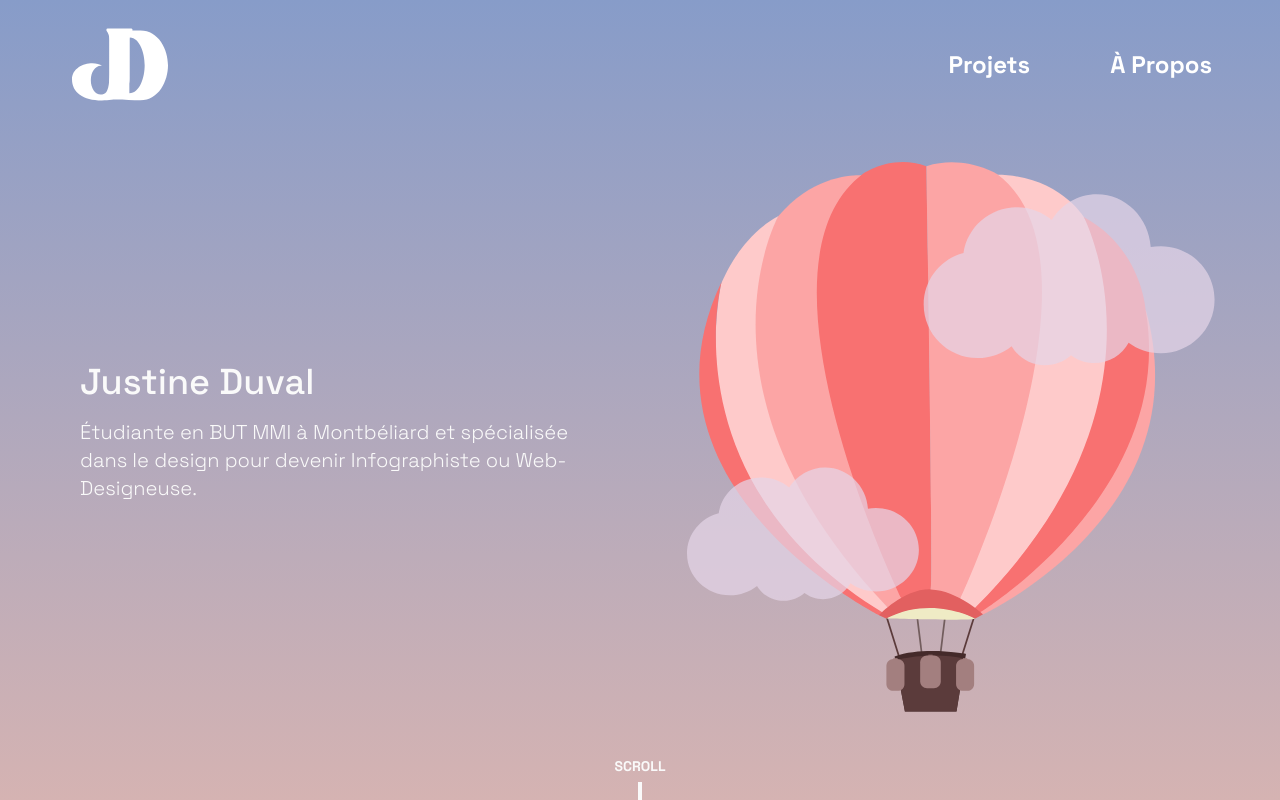
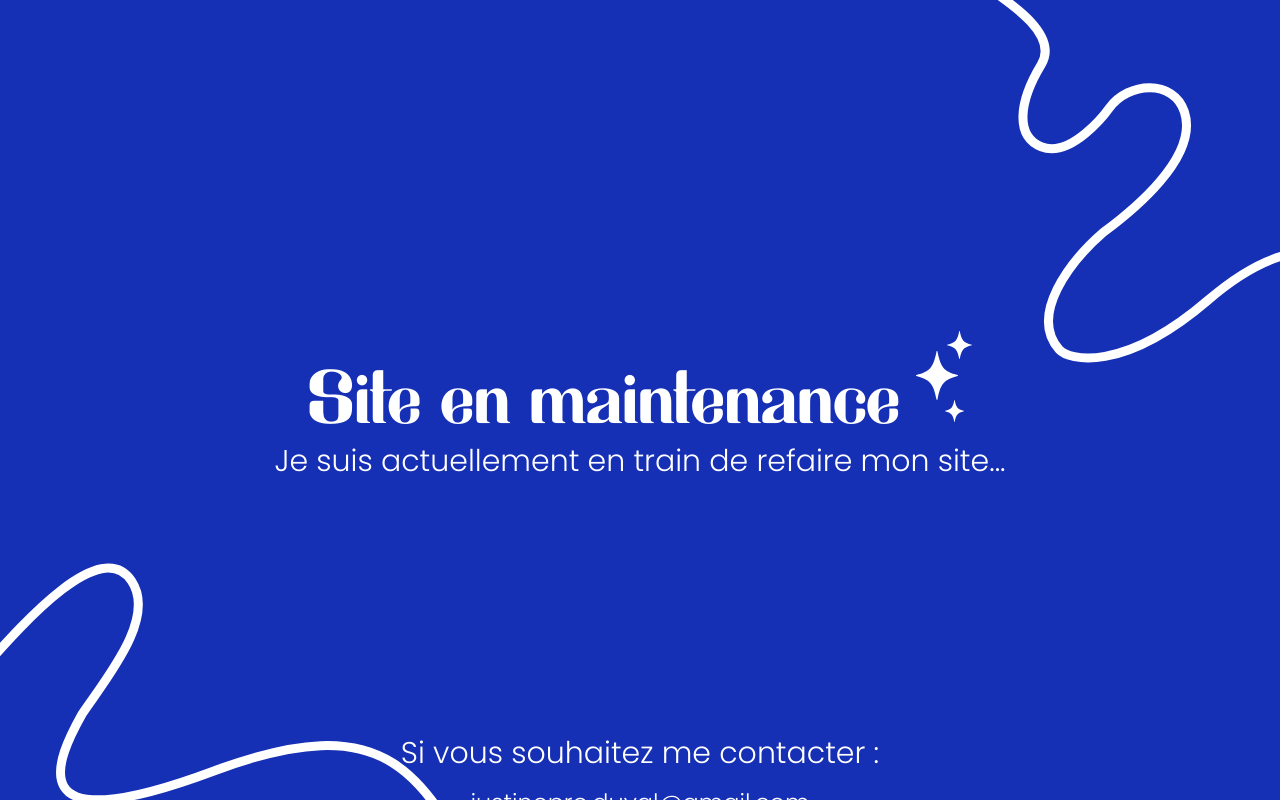
Before and after one commit to duval-justine/Portfolio_Justine_Duval, a Vue app: page / in a window 1280 px wide. Built offline with nearby package versions, Linux system fonts and the light colour scheme.

Commit message:
Site en maintenance

```diff
--- a/index.html
+++ b/index.html
@@ -20,6 +20,13 @@
     href="https://fonts.googleapis.com/css2?family=Karla:ital,wght@0,200;0,300;0,400;0,500;0,600;0,700;0,800;1,200;1,300;1,400;1,500;1,600;1,700;1,800&display=swap"
     rel="stylesheet">
 
+  <!-- Police Poppins -->
+  <link rel="preconnect" href="https://fonts.googleapis.com">
+  <link rel="preconnect" href="https://fonts.gstatic.com" crossorigin>
+  <link href="https://fonts.googleapis.com/css2?family=Poppins:ital,wght@0,100;0,200;0,300;0,400;0,500;0,600;0,700;0,800;0,900;1,100;1,200;1,300;1,400;1,500;1,600;1,700;1,800;1,900&display=swap" rel="stylesheet">
+
+
+
   <script src="https://kit.fontawesome.com/a076d05399.js"></script>
 
 </head>
--- a/src/index.css
+++ b/src/index.css
@@ -1,6 +1,13 @@
 @tailwind base;
 @tailwind components;
 @tailwind utilities;
+
+@font-face {
+    font-family: "Getaway";
+    src: local("Getaway"), url("./assets/Getaway.otf"),
+    format("otf");
+    font-weight: 100;
+  }
 
 .container {
     @apply h-screen w-screen;
--- a/src/views/AccueilView.vue
+++ b/src/views/AccueilView.vue
@@ -1,21 +1,55 @@
 <template>
   <main>
     <div class="snap">
+      <section>
+        <div class="flex flex-col text-center w-screen h-screen   bg-bleu ">
+          <div class="flex  items-end justify-end align-bottom">
+            <svg xmlns="http://www.w3.org/2000/svg" width="299" height="363" viewBox="0 0 299 363" fill="none">
+              <path d="M3 -15C29.6363 3.10289 78.3768 34.7226 60.2482 64.6527C37.5875 102.065 34.1839 136.169 60.2482 146.719C90.065 158.788 125.254 112.241 128.23 108.1C147.313 81.5488 192.635 79.135 203.369 111.72C218.376 157.279 150.494 211.487 122.267 232.406C88.4748 261.773 48.0233 315.189 78.1383 349.472C87.6797 360.333 141.35 373.609 227.222 299.99C307.131 231.484 350.862 253.325 372.728 261.371" stroke="white" stroke-width="9"/>
+            </svg>
+          </div>
+          <div class="flex flex-col text-center h-screen  items-center justify-center">
+            <div class="flex  gap-4">
+              <h1 class="text-white text-7xl font-getaway">Site en maintenance</h1>
+              <svg class="-mt-8" xmlns="http://www.w3.org/2000/svg" width="56" height="91" viewBox="0 0 56 91" fill="none">
+                <path d="M41.6279 45.0142C27.8361 48.7658 24.6662 52.4389 21.487 68.5813C21.3768 69.1396 20.6233 69.1396 20.513 68.5813C17.3339 52.4389 14.1639 48.7658 0.372128 45.0142C-0.124043 44.8771 -0.124043 44.1229 0.372128 43.9858C14.1639 40.2342 17.3339 36.5611 20.513 20.4187C20.6233 19.8604 21.3768 19.8604 21.487 20.4187C24.6662 36.5611 27.8361 40.2342 41.6279 43.9858C42.124 44.1229 42.124 44.8771 41.6279 45.0142Z" fill="white"/>
+                <path d="M55.7785 14.2939C47.5691 16.4376 45.6823 18.5365 43.7899 27.7607C43.7243 28.0798 43.2758 28.0798 43.2101 27.7607C41.3178 18.5365 39.4309 16.4376 31.2215 14.2939C30.9262 14.2155 30.9262 13.7845 31.2215 13.7061C39.4309 11.5624 41.3178 9.46347 43.2101 0.23928C43.2758 -0.0797601 43.7243 -0.0797601 43.7899 0.23928C45.6823 9.46347 47.5691 11.5624 55.7785 13.7061C56.0738 13.7845 56.0738 14.2155 55.7785 14.2939Z" fill="white"/>
+                <path d="M47.8317 80.2309C41.5925 81.9152 40.1585 83.5644 38.7203 90.812C38.6704 91.0627 38.3296 91.0627 38.2797 90.812C36.8415 83.5644 35.4075 81.9152 29.1683 80.2309C28.9439 80.1693 28.9439 79.8307 29.1683 79.7691C35.4075 78.0848 36.8415 76.4356 38.2797 69.188C38.3296 68.9373 38.6704 68.9373 38.7203 69.188C40.1585 76.4356 41.5925 78.0848 47.8317 79.7691C48.0561 79.8307 48.0561 80.1693 47.8317 80.2309Z" fill="white"/>
+              </svg>
+            </div>
+            <h3 class="text-white text-3xl font-poppins font-light mt-2">Je suis actuellement en train de refaire mon site...</h3>
 
+          </div>
+          <div class="mt-64 ">
+              <h3 class="text-white font-poppins text-3xl font-light">Si vous souhaitez me contacter :</h3>
+              <div class="text-white font-poppins text-2xl font-light mt-4">
+              <a href="mailto:justinepro.duval@gmail.com"
+                >
+                justinepro.duval@gmail.com</a> </div>
+            </div>
+          <div>
+            <div class="flex items-start justify-start -mt-64 " >
+              <svg  xmlns="http://www.w3.org/2000/svg" width="494" height="333" viewBox="0 0 494 333" fill="none">
+              <path d="M-27 116.589C11.2047 74.3137 98.4137 -31.6591 131.576 17.9471C156.696 55.5248 105.931 115.544 82.1188 151.034C58.568 193.309 13.3674 282.698 213.218 208.184C387.495 143.206 425.179 206.586 489.813 341.5" stroke="white" stroke-width="9"/>
+            </svg>
+          </div>
 
+          </div>
+        </div>
+      </section>
       <!-- Accueil -->
-      <section>
-        <div class="container0 relative h-screen z-0 bg-gradient-to-b from-pastelbleu to-pastelrose scroll-snap">
+      <!-- <section>
+        <div class="container0 relative h-screen z-0 bg-gradient-to-b from-pastelbleu to-pastelrose scroll-snap"> -->
 
           <!-- Header -->
-          <Header class="relative z-10" />
+          <!-- <Header class="relative z-10" /> -->
 
           <!-- Textes et Illustration -->
-          <div
-            class="flex xs:flex-row xs:gap-10 sm:gap-20 md:gap-36 3xs:gap-1 3xs:mt-14 2xs:gap-[-5px] xs:items-center justify-center 3xs:flex-col">
+          <!-- <div
+            class="flex xs:flex-row xs:gap-10 sm:gap-20 md:gap-36 3xs:gap-1 3xs:mt-14 2xs:gap-[-5px] xs:items-center justify-center 3xs:flex-col"> -->
 
             <!-- Textes -->
-            <div class="xs:w-[750px] flex flex-col gap-4 3xs:w-[305px] ">
+            <!-- <div class="xs:w-[750px] flex flex-col gap-4 3xs:w-[305px] ">
               <h1
                 class="font-space-grotesk font-medium lg:text-6xl md:text-4xl sm:text-3xl xs:text-2xl 3xs:text-4xl 2xs:text-3xl text-Extended/red/50 3xs:ml-6 sm:ml-20 xs:ml-6">
                 Justine Duval
@@ -27,17 +61,17 @@
                 MMI à
                 Montbéliard
                 et spécialisée dans le design pour devenir Infographiste ou Web-Designeuse.</p>
-            </div>
+            </div> -->
 
             <!-- Illustration -->
-            <div class=" sm:w-[505px] md:w-[527.79px]">
+            <!-- <div class=" sm:w-[505px] md:w-[527.79px]">
               <MongolfiereNuages id="mongolfiere"
                 class="relative xs:float-right sm:mr-5 md:mr-10 z-20 w-full h-full 3xs:ml-24 2xs:ml-36 xs:ml-0 2xs:-mt-3 xs:mt-0 object-contain " />
             </div>
-          </div>
+          </div> -->
 
           <!-- Bouton scroll -->
-          <div class="flex flex-col items-center  gap-4">
+          <!-- <div class="flex flex-col items-center  gap-4">
             <a class="font-space-grotesk font-bold text-sm absolute bottom-6 text-Extended/red/50 lg:text-lg"
               href="#scroll">
               SCROLL
@@ -45,12 +79,12 @@
             <div class=" border-t-4 w-8 rotate-90 absolute bottom-0 border-Extended/red/50"></div>
           </div>
         </div>
-      </section>
+      </section> -->
       <!-- Fin de l'accueil -->
 
 
       <!-- Les derniers projets -->
-      <section>
+      <!-- <section>
         <div class="scroll-snap">
           <RouterLink to="/sherazadebnails">
             <Bloc1 id="scroll" class="pt-16" img_1="/images/Sherazade/Sherazade_Couverture.webp"
@@ -71,12 +105,12 @@
               subtitle="Générateur de NFT | Janvier 2023" />
           </RouterLink>
         </div>
-      </section>
+      </section> -->
       <!-- Fin des dernier projets -->
 
 
       <!-- Bouton Plus de Projet -->
-      <section class="justify-center flex py-11 scroll-snap2">
+      <!-- <section class="justify-center flex py-11 scroll-snap2">
         <nav class="navv 3xs:hidden sm:flex">
           <ul class="ull">
             <RouterLink class="" to="/projets">
@@ -93,28 +127,32 @@
             Plus de projets
           </RouterLink>
         </div>
-      </section>
+      </section> -->
       <!-- Fin du Bouton Plus de Projet  -->
 
       <!-- Footer -->
-      <Footerc />
+      <!-- <Footerc /> -->
     </div>
   </main>
 </template>
 
 <script>
 import Header from "../components/Header.vue";
-import Footerc from "../components/Footer.vue";
 import Bloc1 from "../components/Bloc1.vue";
 import Bloc2 from "../components/Bloc2.vue";
 import Bloc3 from "../components/Bloc3.vue";
 import MongolfiereNuages from "../components/MongolfiereNuages.vue";
 export default {
-  components: { Header, MongolfiereNuages, Bloc1, Bloc2, Bloc3, Footerc }
+  components: { Header, MongolfiereNuages, Bloc1, Bloc2, Bloc3 }
 }
 </script>
 
 <style>
+.snap {
+    max-width: 100% !important;
+    overflow-x: hidden !important;
+}
+
 :root {
   --color: #111;
   --primary: #F87171;
@@ -166,7 +204,7 @@ export default {
 }
 
 /* Snap Scroll */
-@media (min-width: 900px) {
+/* @media (min-width: 900px) {
   .snap {
     height: 100vh;
     overflow-y: scroll;
@@ -182,7 +220,7 @@ export default {
     scroll-snap-align: start;
   }
 
-}
+} */
 
 /* Bouton Plus de Projet */
 
--- a/tailwind.config.js
+++ b/tailwind.config.js
@@ -17,7 +17,9 @@ module.exports = {
       },
       "fontFamily": {
         "space-grotesk": "Space Grotesk",
-        "karla": "Karla"
+        "karla": "Karla",
+        "poppins":"Poppins",
+        "getaway":"Getaway"
       },
     },
     screens: {
```
Also changed, not shown: src/assets/Getaway.otf (added).
